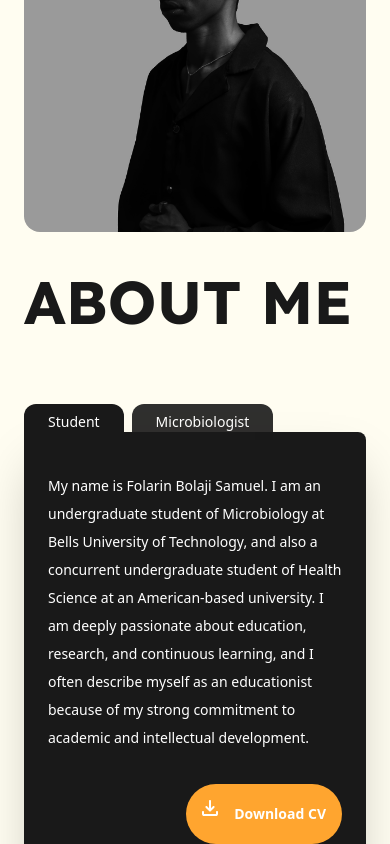
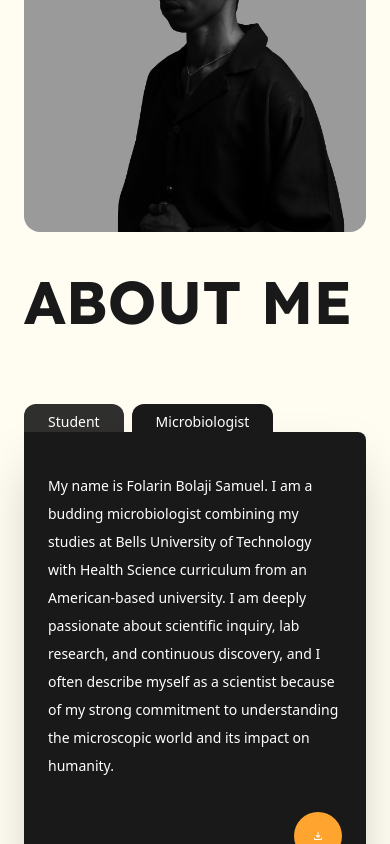
Before and after one commit to UFOASTRO/Bolaji, a React (Vite) app in the folder Bolajis-portfolio/: page / in a window 390 px wide. Both pictures are taken after a click on the element "Microbiologist". Shown: the part 895-1739 px from the top of the page. Built offline with nearby package versions, Linux system fonts and the light colour scheme; no server answers.

Commit message:
Include basic Interactions

```diff
--- a/Bolajis-portfolio/src/About/About.css
+++ b/Bolajis-portfolio/src/About/About.css
@@ -7,3 +7,18 @@
   font-family: "Oswald", sans-serif;
   font-optical-sizing: auto;
 }
+
+@keyframes fadeIn {
+  from {
+    opacity: 0;
+    transform: translateY(10px);
+  }
+  to {
+    opacity: 1;
+    transform: translateY(0);
+  }
+}
+
+.fade-in {
+  animation: fadeIn 0.5s ease-in-out forwards;
+}
--- a/Bolajis-portfolio/src/About/About.jsx
+++ b/Bolajis-portfolio/src/About/About.jsx
@@ -1,9 +1,31 @@
+import { useState } from "react";
 import Bolaji2 from "../assets/Images/Bolaji2.png";
 import DownloadIcon from "../assets/Icons/download-icon.svg";
+
 function AboutBolaji() {
-  const handleChangeText = () => {
-    alert("You clicked on Microbiologist tab!");
-  };
+  const [activeTab, setActiveTab] = useState("student");
+
+  const studentText = (
+    <p>
+      My name is Folarin Bolaji Samuel. I am an undergraduate <strong>student</strong> of
+      Microbiology at Bells University of Technology, and also a concurrent
+      undergraduate student of Health Science at an American-based university. I
+      am deeply passionate about education, research, and continuous learning,
+      and I often describe myself as an educationist because of my strong
+      commitment to academic and intellectual development.
+      </p>
+  );
+
+  const microbiologistText = (
+    <p>
+      My name is Folarin Bolaji Samuel. I am a budding <strong>microbiologist</strong>{" "}
+      combining my studies at Bells University of Technology with Health Science
+      curriculum from an American-based university. I am deeply passionate about
+      scientific inquiry, lab research, and continuous discovery, and I often
+      describe myself as a scientist because of my strong commitment to
+      understanding the microscopic world and its impact on humanity.
+    </p>
+  );
 
   return (
     <section className="w-full flex items-center justify-center">
@@ -30,32 +52,36 @@ function AboutBolaji() {
           <div className="bottom text-lexgend relative">
             {/* Tabs */}
             <div className="folders flex gap-2 text-white text-sm md:text-base relative top-2 z-10">
-              <div className="box1 cursor-pointer rounded-t-xl py-2 px-6 md:p-4 bg-[#191919]">
+              <div
+                onClick={() => setActiveTab("student")}
+                className={`box1 cursor-pointer rounded-t-xl py-2 px-6 md:p-4 bg-[#191919] transition-opacity duration-300 ${
+                  activeTab === "student" ? "opacity-100" : "opacity-90"
+                }`}
+              >
                 Student
               </div>
               <div
-                className="box-2 cursor-pointer rounded-t-xl py-2 px-6 md:p-4 bg-[#191919] opacity-90"
-                onClick={handleChangeText}>
+                className={`box-2 cursor-pointer rounded-t-xl py-2 px-6 md:p-4 bg-[#191919] transition-opacity duration-300 ${
+                  activeTab === "microbiologist" ? "opacity-100" : "opacity-90"
+                }`}
+                onClick={() => setActiveTab("microbiologist")}
+              >
                 Microbiologist
               </div>
             </div>
 
             {/* Content Box */}
             <div className="box-big bg-[#191919] text-white w-full md:w-[533.87px] py-10 px-6  md:p-10 rounded-lg rounded-tl-none text-lexgend font-light text-sm md:text-md/[30px] md:font-light leading-7 shadow-2xl">
-              <p>
-                My name is Folarin Bolaji Samuel. I am an undergraduate student
-                of Microbiology at Bells University of Technology, and also a
-                concurrent undergraduate student of Health Science at an
-                American-based university. I am deeply passionate about
-                education, research, and continuous learning, and I often
-                describe myself as an educationist because of my strong
-                commitment to academic and intellectual development.
-              </p>
+              <div key={activeTab} className="fade-in">
+                {activeTab === "student" ? studentText : microbiologistText}
+              </div>
 
-              <div className="download flex justify-end  transition duration-900 ease-in-out">
-                <button className="mt-8 cursor-pointer flex gap-4 ease-in-out transition duration-300 hover:w-54 bg-(--default-orange) text-black p-4 rounded-full font-bold w-fit md:w-auto hover:bg-[#f9a83f] ">
-                  <img src={DownloadIcon} alt="" className="w-4" />
-                  <p className="cv md:hidden hover:flex text-white">Download CV</p>
+              <div className="download flex justify-end transition duration-900 ease-in-out">
+                <button className="group mt-8 md:w-auto cursor-pointer flex items-center bg-(--default-orange) text-black p-5  h-12 w-12 rounded-full font-bold transition-all duration-300 ease-in-out hover:bg-[#f9a83f]">
+                  <img src={DownloadIcon} alt="Download" className="w-4 h-4 mx-auto" />
+                  <span className="overflow-hidden whitespace-nowrap transition-all duration-300 ease-in-out text-white max-w-xs opacity-100 ml-3 md:max-w-0 md:opacity-0 md:ml-0 md:group-hover:max-w-xs md:group-hover:opacity-100 md:group-hover:ml-3">
+                    Download CV
+                  </span>
                 </button>
               </div>
             </div>
```
